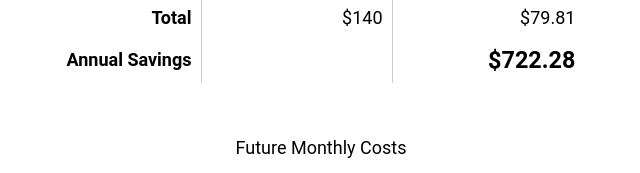
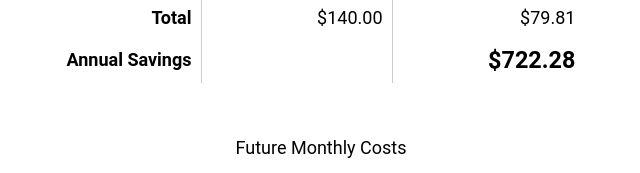
Before and after one commit to collectiveidea/laketown, a website: page index.html in a window 1280 px wide. Shown: the part 534-707 px from the top of the page, 319-959 px from the left. Drawn offline with Linux system fonts and the light colour scheme.

Commit message:
Replace formatCurrency function Adds commas where needed for extra prettiness.

```diff
--- a/index.html
+++ b/index.html
@@ -245,23 +245,16 @@
       for (var id in Results) {
         var element = document.getElementById(id);
         if (element) {
-          element.textContent = "$" + Calculator.formatCurrency(Results[id]);
+          element.textContent = Calculator.formatCurrency(Results[id]);
         }
       }
 
       document.getElementById('projected-internet-display').value = "$" + document.getElementById('projected-internet').value;
     },
 
-    formatCurrency: function(val) {
-      var val = val.toString(),
-        pattern = /^\d+\.(\d{1,2})$/,
-        precision = pattern.exec(val);
-      if (precision !== null && precision.length === 2) {
-        if (precision[1].length === 1) {
-          return val + "0";
-        }
-      }
-      return val;
+    formatCurrency: function(n) {
+      n = parseFloat(n);
+      return "$" + n.toFixed(2).replace(/(\d)(?=(\d{3})+\.)/g, "$1,");
     },
 
     updateProjection: function (event) {
```
